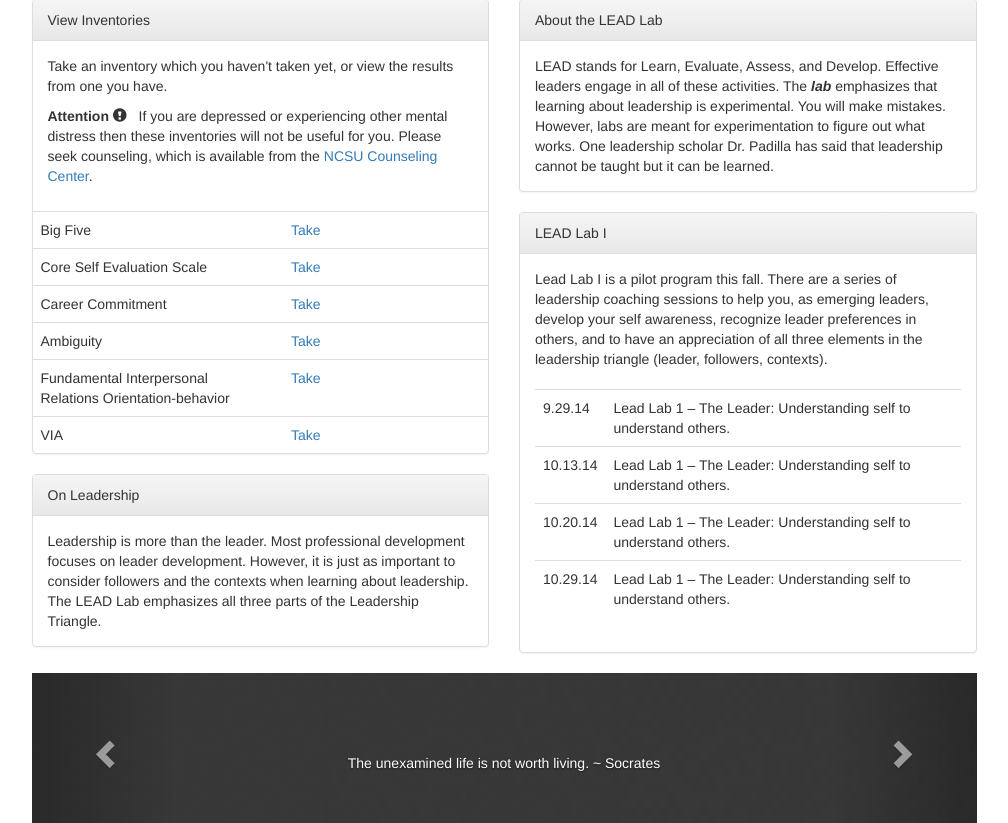
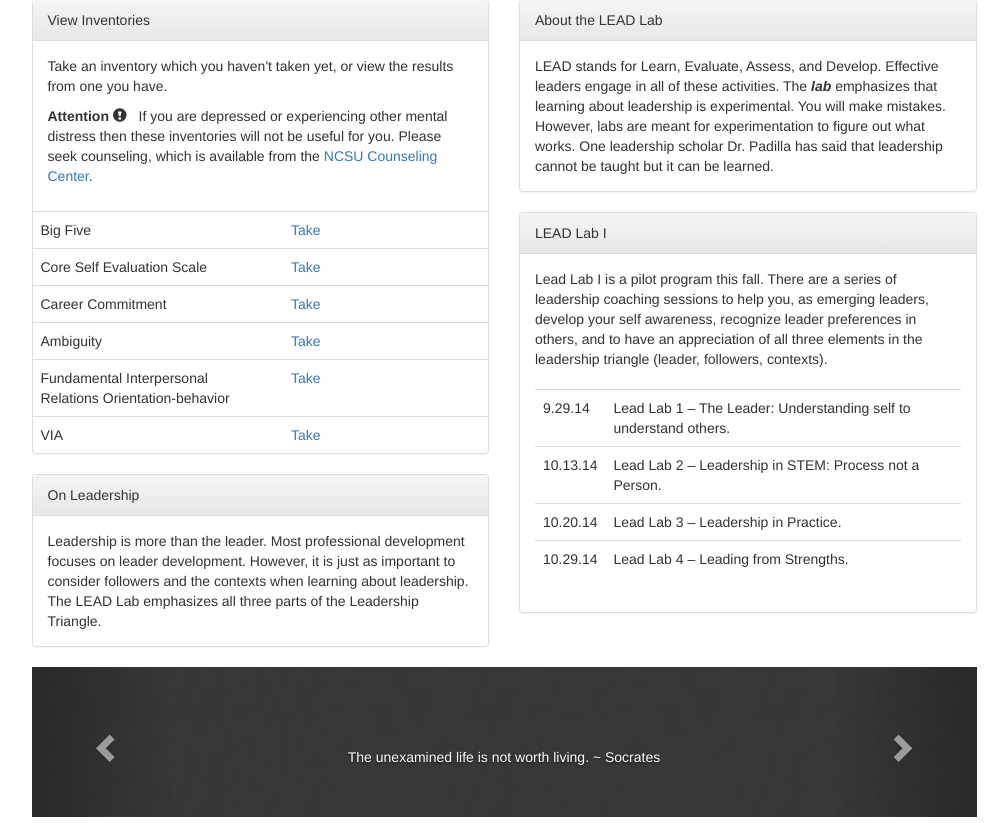
Before and after one commit to srmagura/goodnight-lead, a Django app: page / in a window 1280 px wide. Shown: the part 141-964 px from the top of the page, without its empty margins (136-1144 px from the left). Run offline with Django 3.2, Linux system fonts and the light colour scheme; the visitor is signed in with stand-in values (Sample User, id 1); data that the repository does not hold is empty; parts of the project's set-up code (start-up, migrations or seed data) failed here and were passed over; some libraries are stand-ins or nearby versions.

Commit message:
Fixing index page text

```diff
--- a/app/templates/index.html
+++ b/app/templates/index.html
@@ -99,13 +99,13 @@
                                     <td>9.29.14</td><td>Lead Lab 1 – The Leader: Understanding self to understand others.</td>
                                 </tr>
                                 <tr>
-                                    <td>10.13.14</td><td>Lead Lab 1 – The Leader: Understanding self to understand others.</td>
+                                    <td>10.13.14</td><td>Lead Lab 2 – Leadership in STEM: Process not a Person.</td>
                                 </tr>
                                 <tr>
-                                    <td>10.20.14</td><td>Lead Lab 1 – The Leader: Understanding self to understand others.</td>
+                                    <td>10.20.14</td><td>Lead Lab 3 – Leadership in Practice.</td>
                                 </tr>
                                 <tr>
-                                    <td>10.29.14</td><td>Lead Lab 1 – The Leader: Understanding self to understand others.</td>
+                                    <td>10.29.14</td><td>Lead Lab 4 – Leading from Strengths.</td>
                                 </tr>
                             </table>
                         </div>
```
